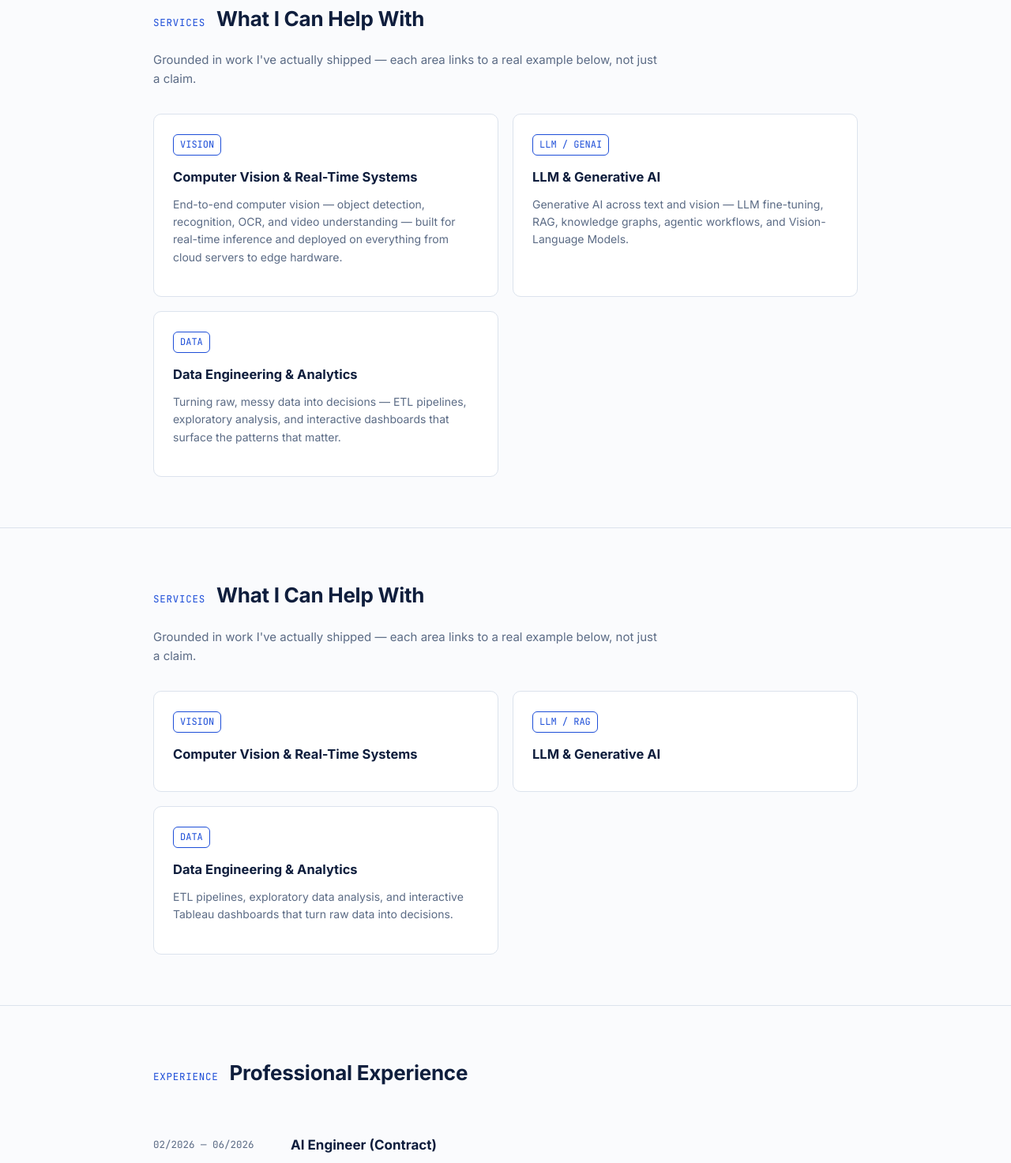
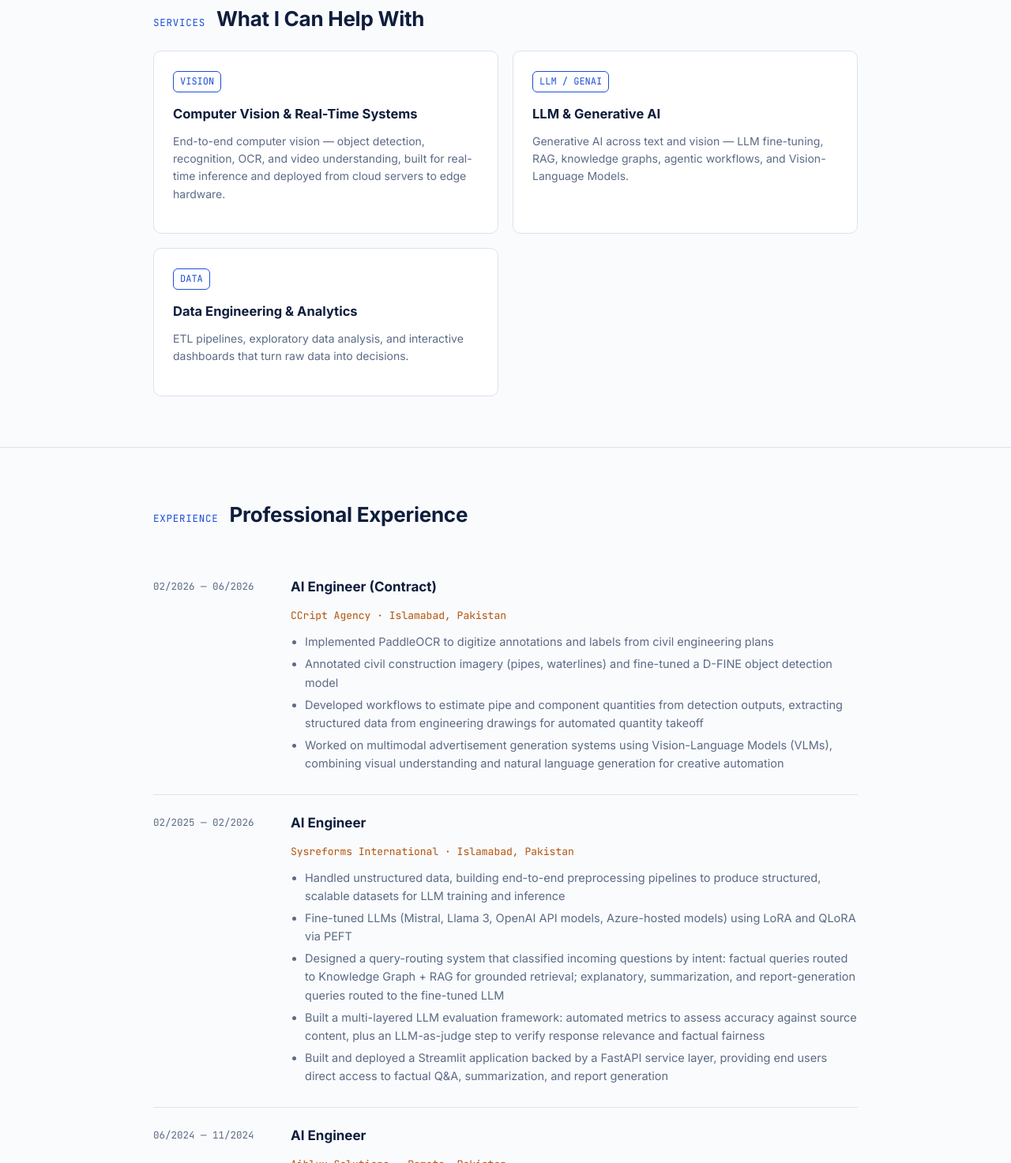
Before and after one commit to saniazeb97/saniazeb97.github.io, a plain HTML site: page index.html in a window 1280 px wide. Shown: the part 524-1997 px from the top of the page at 79% size. Drawn offline with Linux system fonts and the light colour scheme.

Commit message:
Update index.html

```diff
--- a/index.html
+++ b/index.html
@@ -199,13 +199,13 @@
 <section id="services">
   <div class="wrap">
     <div class="section-head"><span class="tag">SERVICES</span><h2>What I Can Help With</h2></div>
-    <p style="color:var(--muted); font-size:15px; max-width:640px; margin:-16px 0 32px;">Grounded in work I've actually shipped — each area links to a real example below, not just a claim.</p>
+    <p style="color:var(--muted); font-size:15px; max-width:640px; margin:-16px 0 32px;"></p>
 
     <div class="svc-grid">
       <div class="svc-card">
         <span class="svc-icon">VISION</span>
         <h3>Computer Vision &amp; Real-Time Systems</h3>
-        <p>End-to-end computer vision — object detection, recognition, OCR, and video understanding — built for real-time inference and deployed on everything from cloud servers to edge hardware.</p>
+        <p>End-to-end computer vision — object detection, recognition, OCR, and video understanding, built for real-time inference and deployed from cloud servers to edge hardware.</p>
       </div>
 
       <div class="svc-card">
@@ -217,36 +217,11 @@
       <div class="svc-card">
         <span class="svc-icon">DATA</span>
         <h3>Data Engineering &amp; Analytics</h3>
-        <p>Turning raw, messy data into decisions — ETL pipelines, exploratory analysis, and interactive dashboards that surface the patterns that matter.</p>
+        <p>ETL pipelines, exploratory data analysis, and interactive dashboards that turn raw data into decisions.</p>
       </div>
     </div>
   </div>
 </section>
-  <section id="services">
-  <div class="wrap">
-    <div class="section-head"><span class="tag">SERVICES</span><h2>What I Can Help With</h2></div>
-    <p style="color:var(--muted); font-size:15px; max-width:640px; margin:-16px 0 32px;">Grounded in work I've actually shipped — each area links to a real example below, not just a claim.</p>
-
-    <div class="svc-grid">
-      <div class="svc-card">
-        <span class="svc-icon">VISION</span>
-        <h3>Computer Vision &amp; Real-Time Systems</h3>
-      </div>
-
-      <div class="svc-card">
-        <span class="svc-icon">LLM / RAG</span>
-        <h3>LLM &amp; Generative AI</h3>
-      </div>
-
-      <div class="svc-card">
-        <span class="svc-icon">DATA</span>
-        <h3>Data Engineering &amp; Analytics</h3>
-        <p>ETL pipelines, exploratory data analysis, and interactive Tableau dashboards that turn raw data into decisions.</p>
-      </div>
-    </div>
-  </div>
-</section>
-
 
 <section id="experience">
   <div class="wrap">
```
